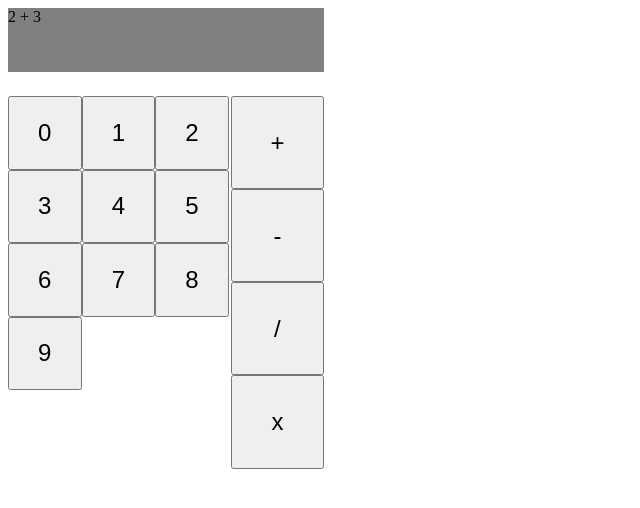
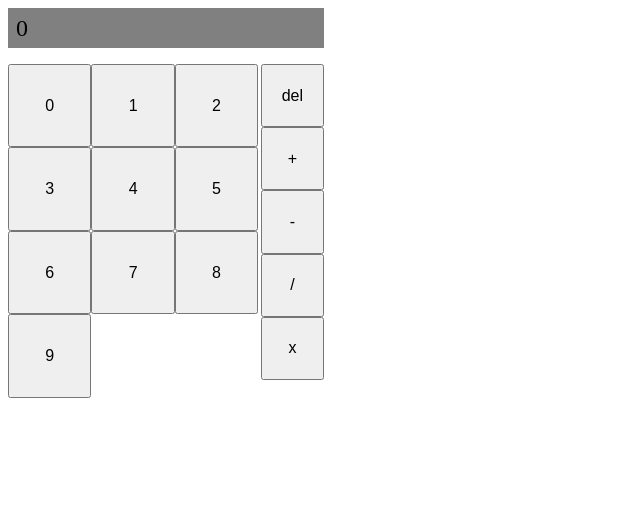
Before and after one commit to ricedev10/cool-calculator, a plain HTML site: page index.html in a window 1280 px wide. Shown: the whole page, without its empty margins (0-640 px from the left). Drawn offline with Linux system fonts and the light colour scheme.

Commit message:
fix sizing of calculator buttons

```diff
--- a/calculator-script.js
+++ b/calculator-script.js
@@ -1,4 +1,7 @@
 "use strict";
+
+const display = document.querySelector(".display");
+const displayUpdated = new CustomEvent("displayUpdated");
 
 // keep track of digits
 let digitA = "0";
@@ -14,11 +17,15 @@ for (let button of digitButtons) {
 		console.log(digitA);
 		if (!digitB) {
 			digitA = `${digitA == "0" ? "" : digitA}${value}`;
+			display.dispatchEvent(displayUpdated);
 		}
 	});
 }
 
 // update display
+display.addEventListener("displayUpdated", () => {
+	display.textContent = digitA;
+});
 
 // calculator functions
 const ORDER_OF_OPERATIONS = [
--- a/index.html
+++ b/index.html
@@ -9,10 +9,11 @@
 </head>
 <body>
     <div class="calculator-container">
-        <div class="display">2 + 3</div>
+        <div class="display">0</div>
         <div class="buttons">
             <menu class="digits"></menu>
             <menu class="operators">
+                <button>del</button>
                 <button>+</button>
                 <button>-</button>
                 <button>/</button>
--- a/styles.css
+++ b/styles.css
@@ -4,9 +4,10 @@
 
 .calculator-container {
 	width: 25%;
+	height: 100%;
 	display: flex;
 	justify-content: stretch;
-	flex-direction: row;
+	flex-direction: column;
 	flex-wrap: wrap;
 }
 
@@ -15,23 +16,25 @@
 	flex-basis: 100%;
 	background-color: gray;
 	text-align: left;
+	font-size: 24px;
+	padding: 8px;
+	line-height: 100%;
 }
 
 .calculator-container .buttons {
 	display: flex;
 	flex-direction: row;
+	justify-content: flex-start;
+	align-content: flex-start;
 }
 
-.buttons > .digits,
-.buttons > .operators {
-	padding: 0;
-}
 .buttons > .digits {
-	flex-grow: 1;
 	display: flex;
 	justify-content: flex-start;
 	align-content: flex-start;
 	flex-wrap: wrap;
+	padding: 0;
+	width: 80%;
 }
 .buttons > .digits > * {
 	aspect-ratio: 1;
@@ -39,10 +42,15 @@
 	height: auto;
 }
 
+.buttons > .operators {
+	display: flex;
+	flex-direction: column;
+	flex-grow: 1;
+	padding: 0;
+}
 .buttons > .operators > * {
 	aspect-ratio: 1;
-	width: 100%;
 }
 .buttons * {
-	font-size: 24px;
+	font-size: 16px;
 }
```
